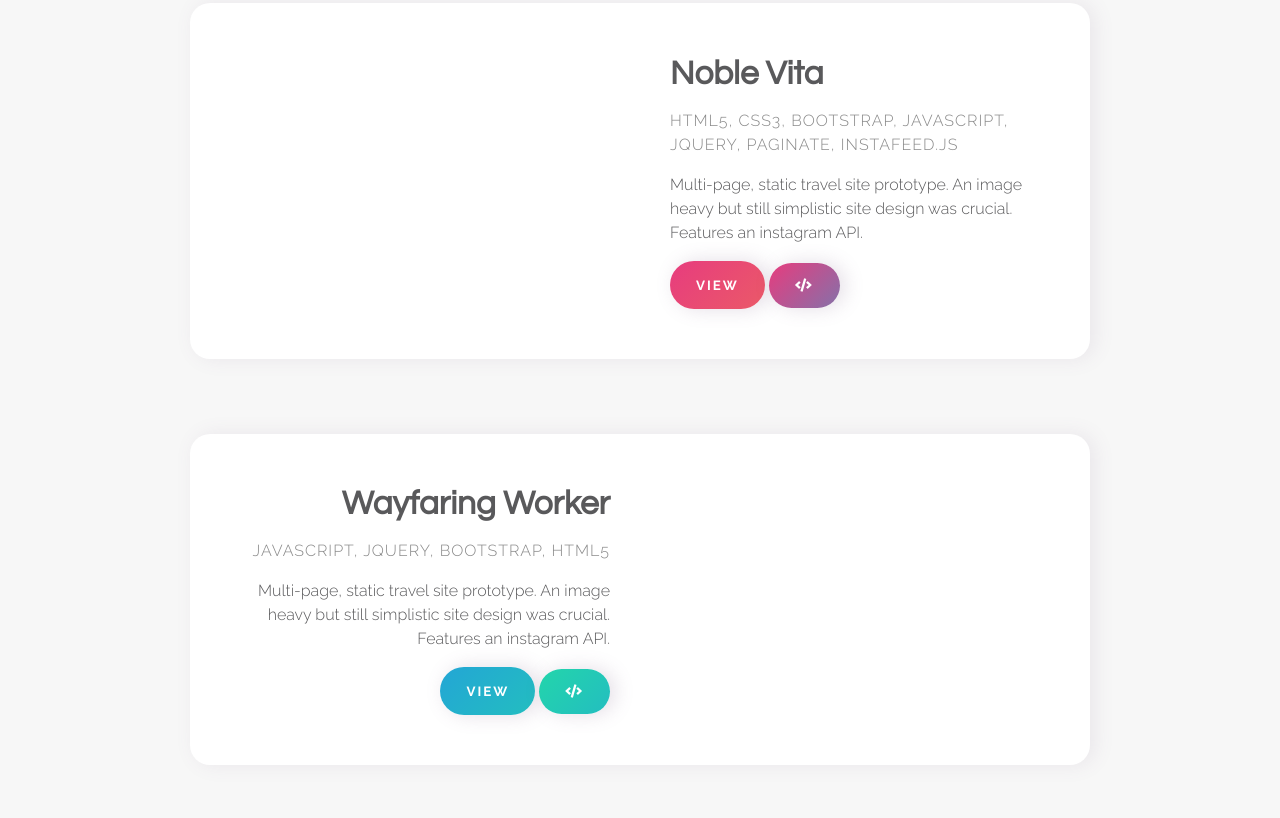
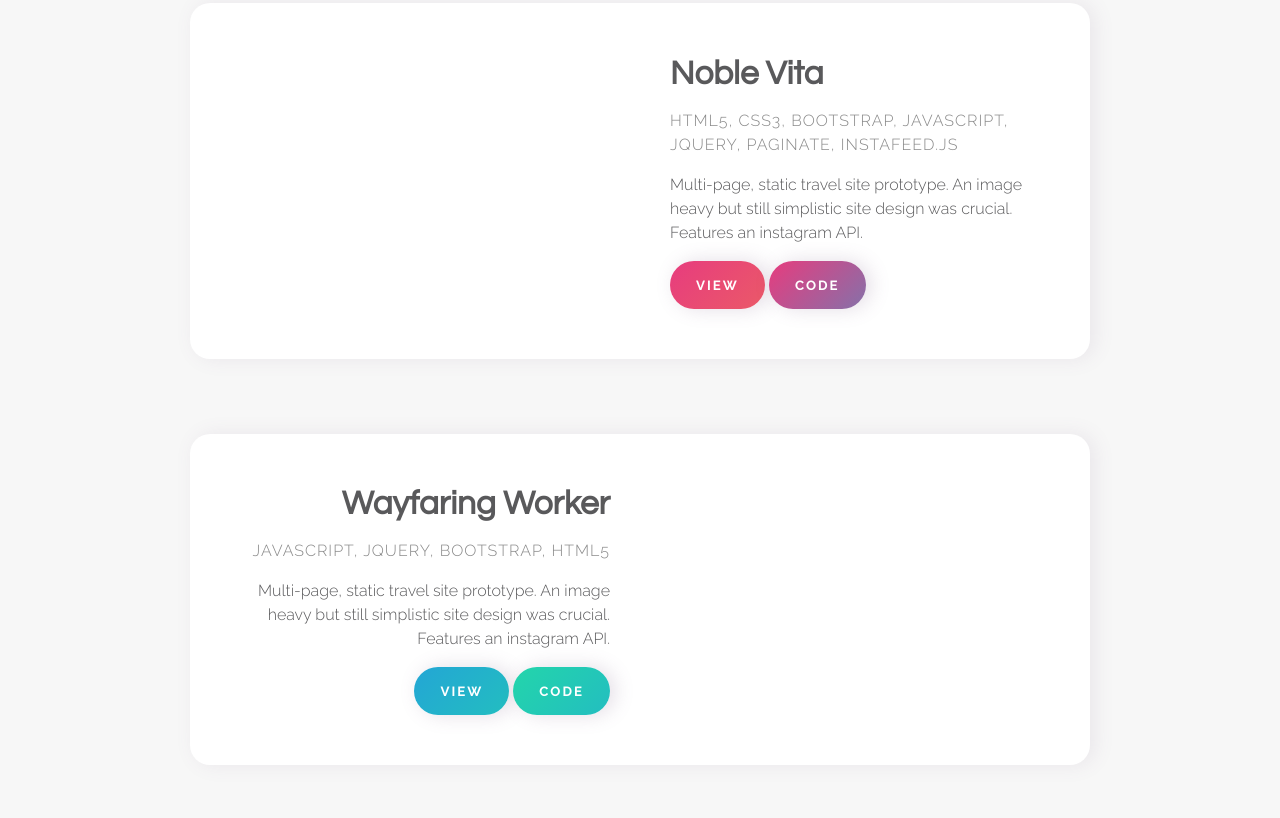
Before and after one commit to jenelledobyns/jenelledobyns, a plain HTML site: page index.html in a window 1280 px wide. Shown: the part 1684-2502 px from the top of the page. Drawn offline with nearby package versions, Linux system fonts and the light colour scheme; a web font is replaced by a local one.

Commit message:
update projects

```diff
--- a/index.html
+++ b/index.html
@@ -226,7 +226,7 @@
           <a href="https://jenelledobyns.github.io/noblevita" target="_blank"
             ><button>View</button></a
           >
-          <a href="https://github.com/jenelledobyns/noblevita" target="_blank"></a><button><i class="fas fa-code"></i></button></a>
+          <a href="https://github.com/jenelledobyns/noblevita" target="_blank"></a><button>Code</button></a>
 
         </div>
       </section>
@@ -244,7 +244,7 @@
           <a href="https://jenelledobyns.github.io/WayfaringWorker" target="_blank">
             <button>View</button></a
           >
-          <a href="https://github.com/jenelledobyns/WayfaringWorker" target="_blank"></a><button><i class="fas fa-code"></i></button></a>
+          <a href="https://github.com/jenelledobyns/WayfaringWorker" target="_blank"></a><button>Code</button></a>
         </div>
       </section>
     </section>
```
